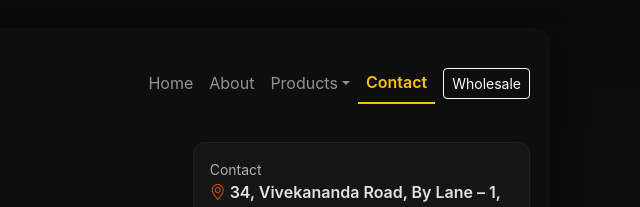
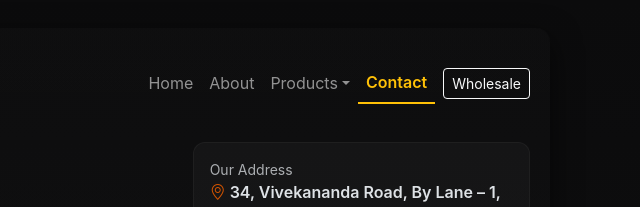
Before and after one commit to abhisekghosh018/kinkorwebsite, a plain HTML site: page pages/contact.html in a window 1280 px wide. Shown: the top 207 px of the page, 640-1280 px from the left. Drawn offline with nearby package versions, Linux system fonts and the light colour scheme.

Commit message:
updated index.html and contact.html pages

```diff
--- a/pages/contact.html
+++ b/pages/contact.html
@@ -94,7 +94,7 @@
 
     <aside class="col-lg-4">
      <div class="card product-card p-3">
-      <div class="small text-muted">Contact</div>
+      <div class="small text-muted">Our Address</div>
       <div class="fw-semibold mb-2"><i class="bi bi-geo-alt brand-color"></i> 34, Vivekananda Road, By Lane – 1, P.O. &
        P.S. Sonarpur, Kolkata 700150</div>
       <div class="fw-semibold mb-2"><i class="bi bi-envelope brand-color"></i> XXXXXXXXXXXX@XXXXXX.com</div>
```
Also changed, not shown: index.html (+0 -1 lines).
